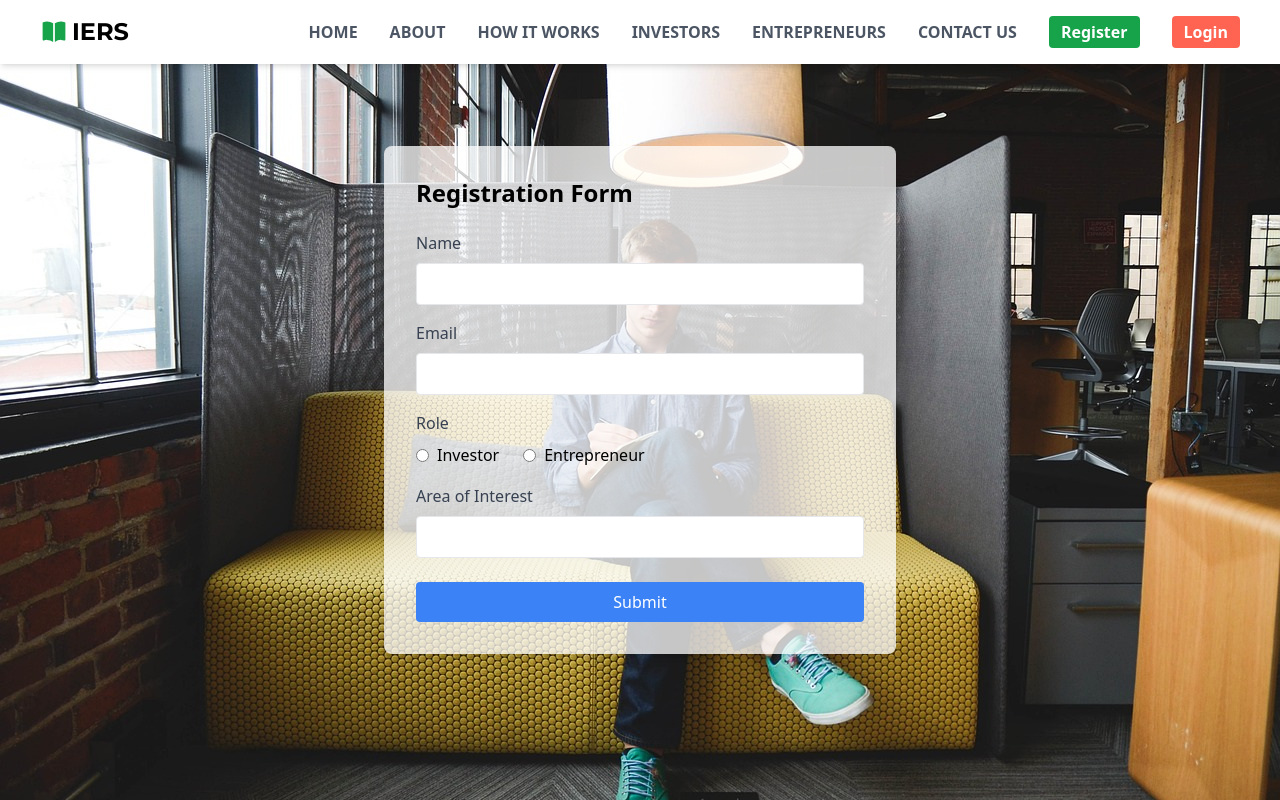
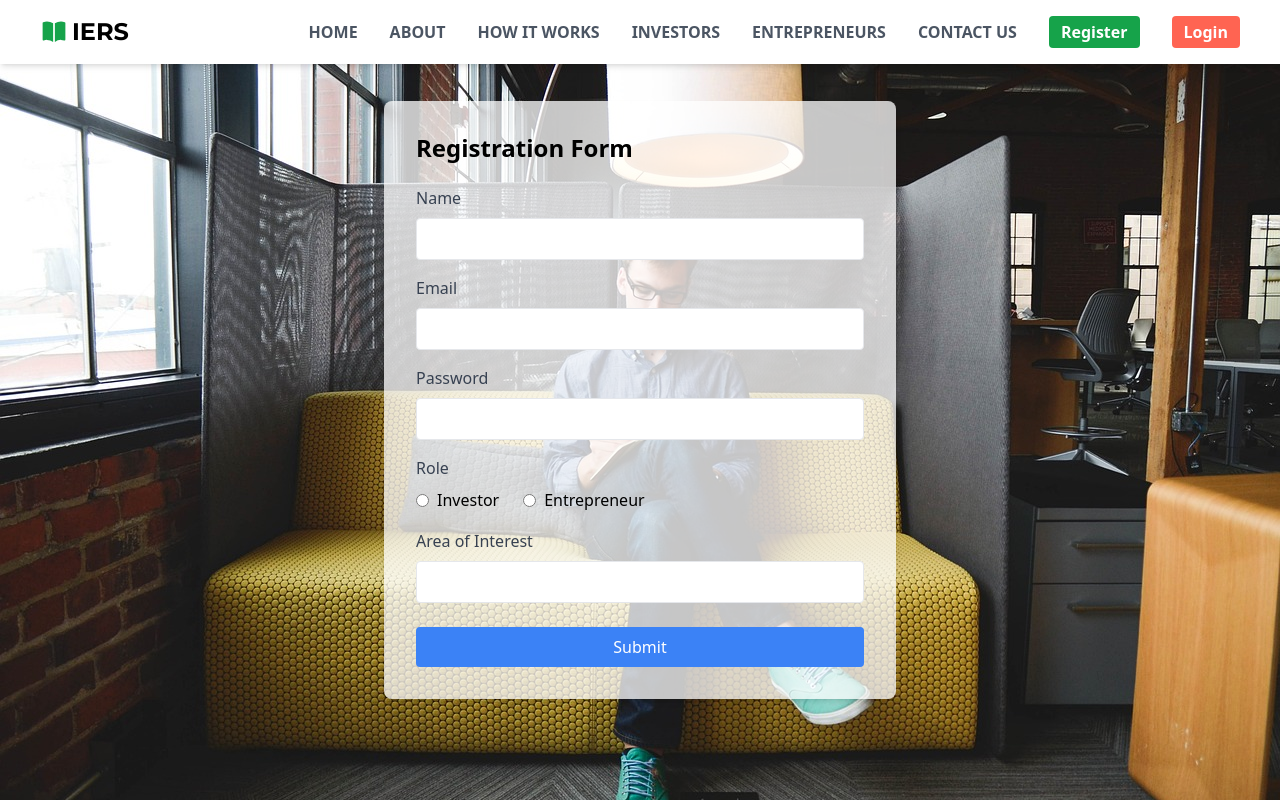
Before and after one commit to huzaifa898/fyp, a React (Create React App) app: page /fyp/register in a window 1280 px wide. Built offline with nearby package versions, Linux system fonts and the light colour scheme; a web font is replaced by a local one.

Commit message:
changes in registration

```diff
--- a/src/components/Register.jsx
+++ b/src/components/Register.jsx
@@ -58,7 +58,15 @@ const Register = () => {
                             />
                             {errors.email && <p className="text-red-500">{errors.email.message}</p>}
                         </div>
-
+                        <div className="mb-4">
+                            <label className="block text-gray-700 font-abc">Password</label>
+                            <input
+                                type="password"
+                                {...register('password')}
+                                className="w-full mt-2 p-2 border rounded"
+                            />
+                            {errors.email && <p className="text-red-500">{errors.passwordl.message}</p>}
+                        </div>
                         <div className="mb-4">
                             <label className="block text-gray-700 font-abc">Role</label>
                             <div className="mt-2">
```
